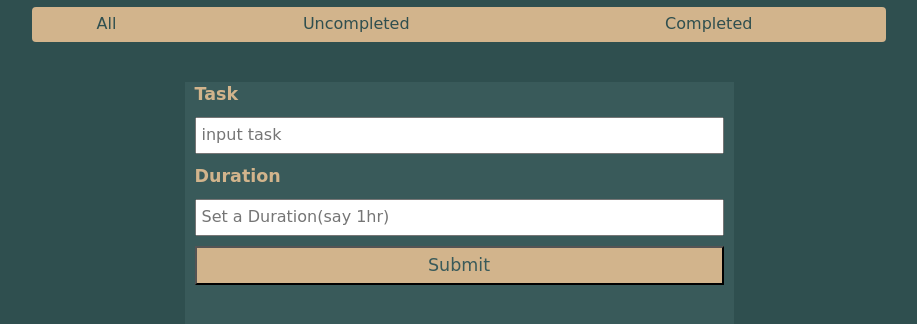
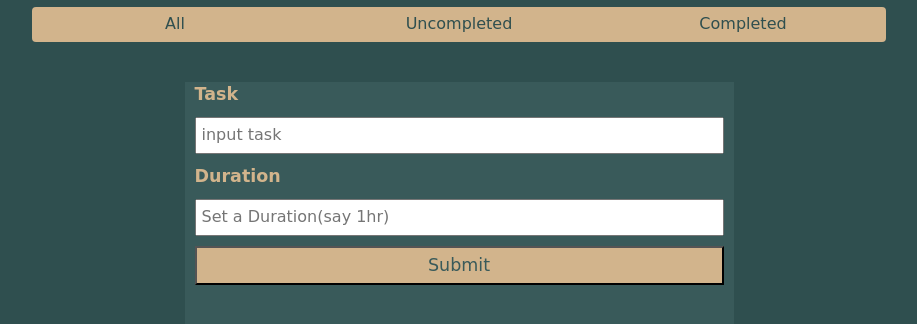
Before and after one commit to Moween/TODOLIST, a plain HTML site: page index.html in a window 1280 px wide. Shown: the part 40-364 px from the top of the page, without its empty margins (181-1098 px from the left). Drawn offline with nearby package versions, Linux system fonts and the light colour scheme.

Commit message:
Change navbar width in large screen.

```diff
--- a/styles.css
+++ b/styles.css
@@ -43,15 +43,11 @@ header h1 {
   margin-bottom: 0 ! important;
 }
 
-.navbar a:first-of-type {
-  width: 20%;
-}
-
 .navbar a {
   text-align: center;
   color: darkslategray;
   margin: 0 5px;
-  width: 50%;
+  width: 33.33%;
   text-decoration: none;
 }
 
```
